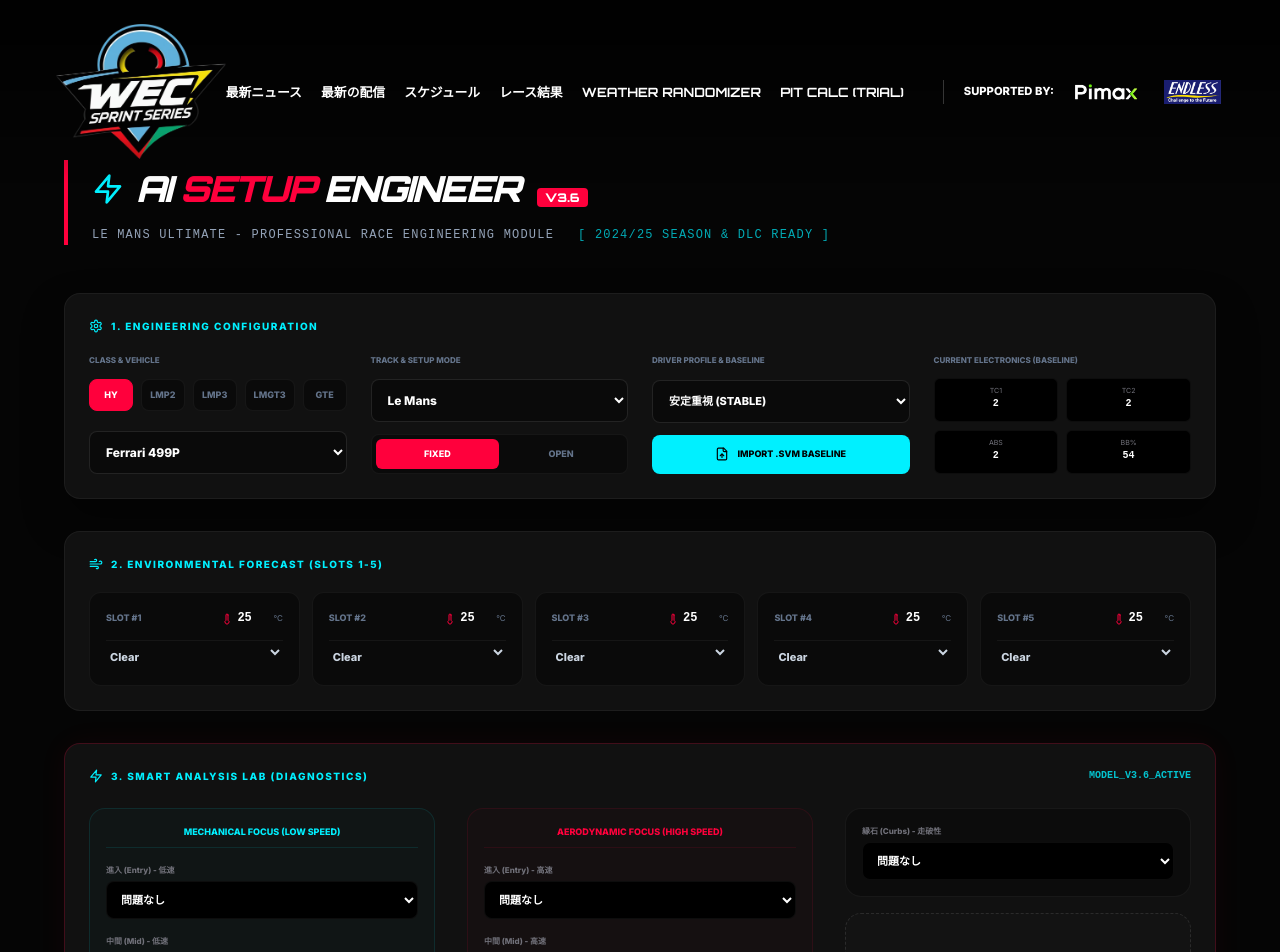
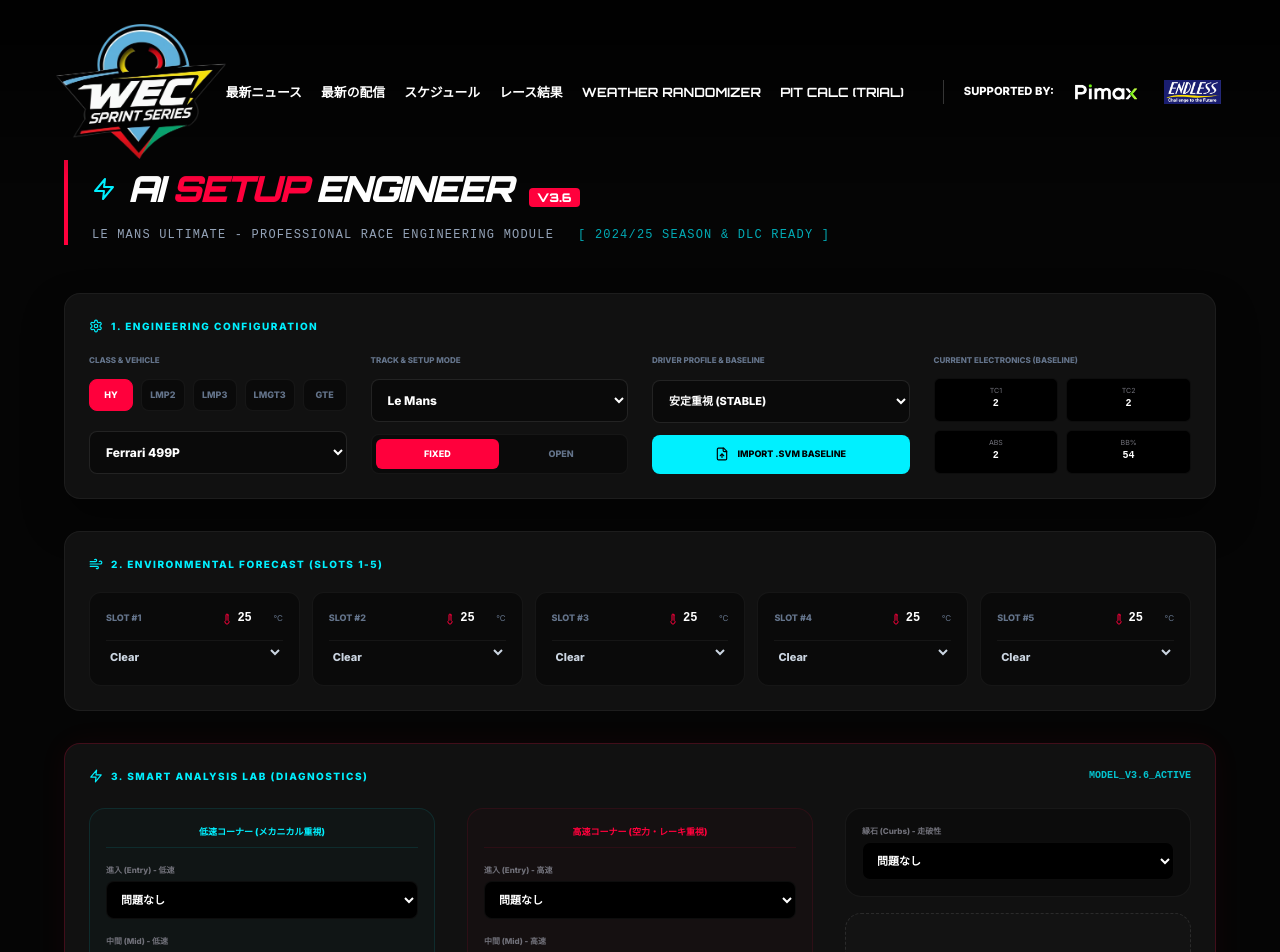
Before and after one commit to ciccida/wec-sprint-series, a React (Vite) app: page /ai-setup-engineer-lab-exclusive-v33 in a window 1280 px wide. Shown: the top 952 px of the page. Built offline with nearby package versions, Linux system fonts and the light colour scheme.

Commit message:
UI Polish: Reduced header icon size and translated technical labels to Japanese for better clarity

```diff
--- a/src/pages/SetupTool.jsx
+++ b/src/pages/SetupTool.jsx
@@ -538,7 +538,7 @@ export default function AISetupTool() {
         {/* Header */}
         <header style={{ marginBottom: '3rem', borderLeft: '4px solid #ff003c', paddingLeft: '1.5rem' }}>
           <div style={{ display: 'flex', alignItems: 'center', gap: '0.75rem', marginBottom: '0.5rem' }}>
-            <Zap style={{ color: '#00f0ff' }} size={32} />
+            <Zap style={{ color: '#00f0ff' }} size={24} />
             <h1 style={{ fontSize: '2.25rem', fontWeight: '900', fontStyle: 'italic', letterSpacing: '-0.05em', textTransform: 'uppercase', margin: 0 }}>
               AI <span style={{ color: '#ff003c' }}>Setup</span> Engineer <span style={{ fontSize: '0.75rem', backgroundColor: '#ff003c', color: 'white', padding: '0.125rem 0.5rem', borderRadius: '0.25rem', marginLeft: '0.5rem', fontStyle: 'normal', letterSpacing: 'normal' }}>v3.6</span>
             </h1>
@@ -703,7 +703,7 @@ export default function AISetupTool() {
             <div style={{ display: 'grid', gridTemplateColumns: isLargeScreen ? '1fr 1fr 1fr' : '1fr', gap: '2rem' }}>
               {/* Col 1: Low Speed */}
               <div style={{ padding: '1rem', backgroundColor: 'rgba(0,240,255,0.02)', borderRadius: '1rem', border: '1px solid rgba(0,240,255,0.1)' }}>
-                <div style={{ fontSize: '9px', color: '#00f0ff', fontWeight: '900', marginBottom: '1rem', textTransform: 'uppercase', textAlign: 'center', borderBottom: '1px solid rgba(0,240,255,0.1)', paddingBottom: '0.5rem' }}>Mechanical Focus (Low Speed)</div>
+                <div style={{ fontSize: '9px', color: '#00f0ff', fontWeight: '900', marginBottom: '1rem', textTransform: 'uppercase', textAlign: 'center', borderBottom: '1px solid rgba(0,240,255,0.1)', paddingBottom: '0.5rem' }}>低速コーナー (メカニカル重視)</div>
                 <div style={{ display: 'grid', gap: '1rem' }}>
                   {[
                     { label: '進入 (Entry) - 低速', key: 'entry_low' },
@@ -728,7 +728,7 @@ export default function AISetupTool() {
 
               {/* Col 2: High Speed */}
               <div style={{ padding: '1rem', backgroundColor: 'rgba(255,0,60,0.02)', borderRadius: '1rem', border: '1px solid rgba(255,0,60,0.1)' }}>
-                <div style={{ fontSize: '9px', color: '#ff003c', fontWeight: '900', marginBottom: '1rem', textTransform: 'uppercase', textAlign: 'center', borderBottom: '1px solid rgba(255,0,60,0.1)', paddingBottom: '0.5rem' }}>Aerodynamic Focus (High Speed)</div>
+                <div style={{ fontSize: '9px', color: '#ff003c', fontWeight: '900', marginBottom: '1rem', textTransform: 'uppercase', textAlign: 'center', borderBottom: '1px solid rgba(255,0,60,0.1)', paddingBottom: '0.5rem' }}>高速コーナー (空力・レーキ重視)</div>
                 <div style={{ display: 'grid', gap: '1rem' }}>
                   {[
                     { label: '進入 (Entry) - 高速', key: 'entry_high' },
```
